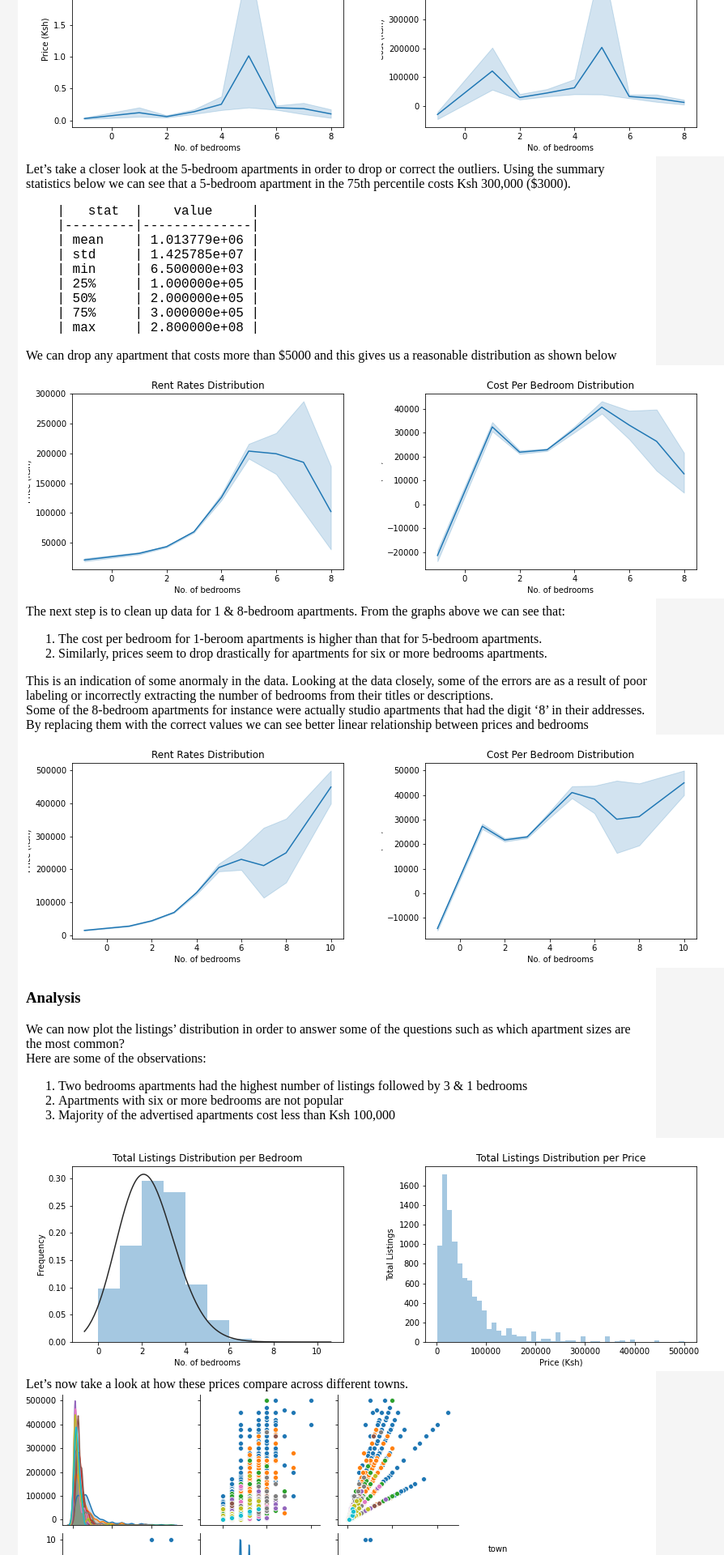
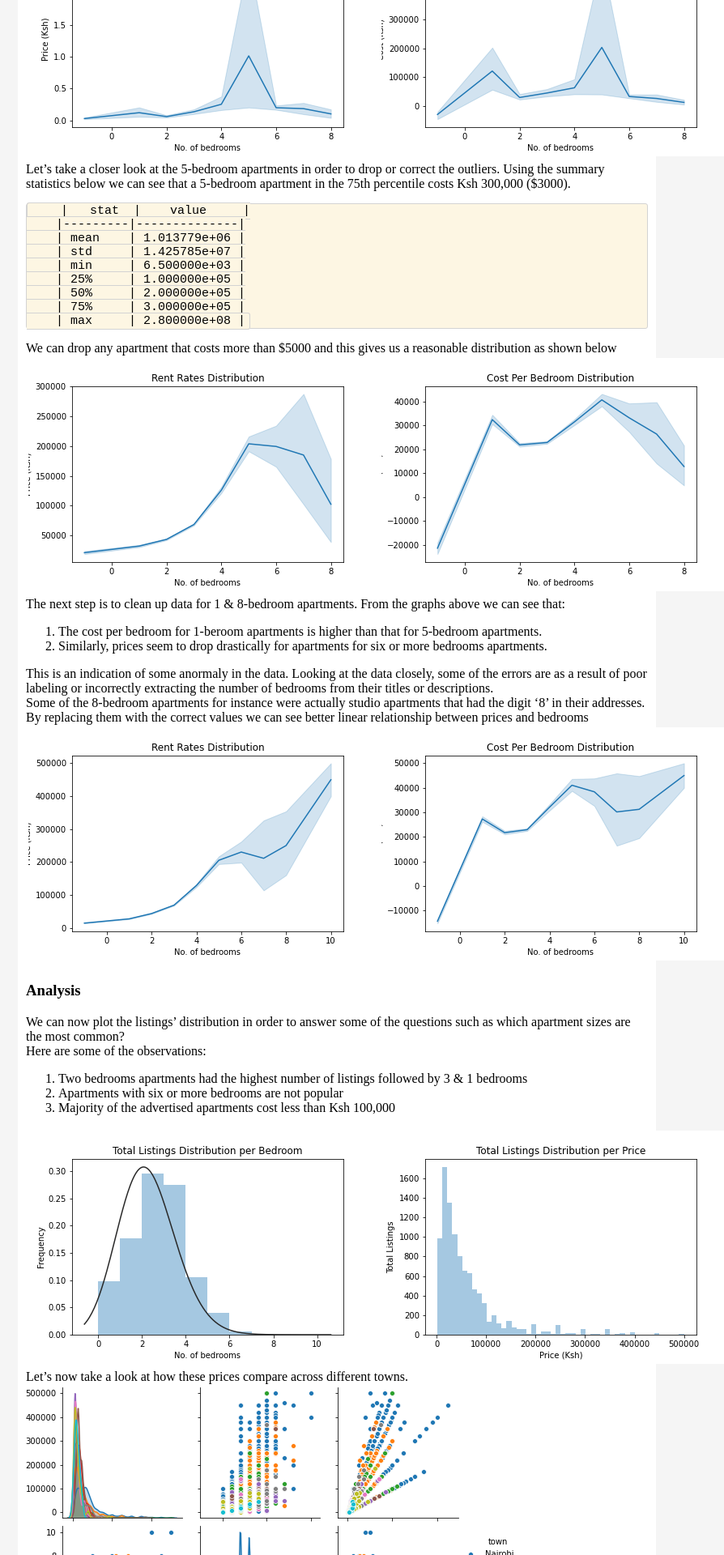
Before and after one commit to wkirui/wkirui.github.io, a Jekyll site: the page built from _posts/2020-07-25-Data Analysis and Visualization Using Pandas & Matplotlib.md, in a window 1280 px wide. Shown: the part 453-2373 px from the top of the page at 81% size, without its empty margins (170-1064 px from the left). Built offline with Jekyll 4.4.1, drawn with Linux system fonts in a browser that asks for light colours; nearby versions of some CDN libraries.

Commit message:
updated code highlighting

```diff
--- a/assets/css/style.css
+++ b/assets/css/style.css
@@ -161,6 +161,16 @@
     font-size: 40px;
     color:lightseagreen;
 }
+pre,code {
+    font-size: 15px;
+    border: 1px solid lightgrey;
+    border-radius: 3px;
+    background-color: #fdf6e3;
+}
+
+code {
+    padding: 1px 5px;
+}
 
 @media screen and (max-width: 800px) {
     html{
@@ -247,4 +257,14 @@
         padding-left: 5vw;
         padding-right: 5vw;
     }
+    pre,code {
+        font-size: 15px;
+        border: 1px solid lightgrey;
+        border-radius: 3px;
+        background-color: rgb(229, 238, 237);
+    }
+
+    code {
+        padding: 1px 5px;
+    }
 }
```
